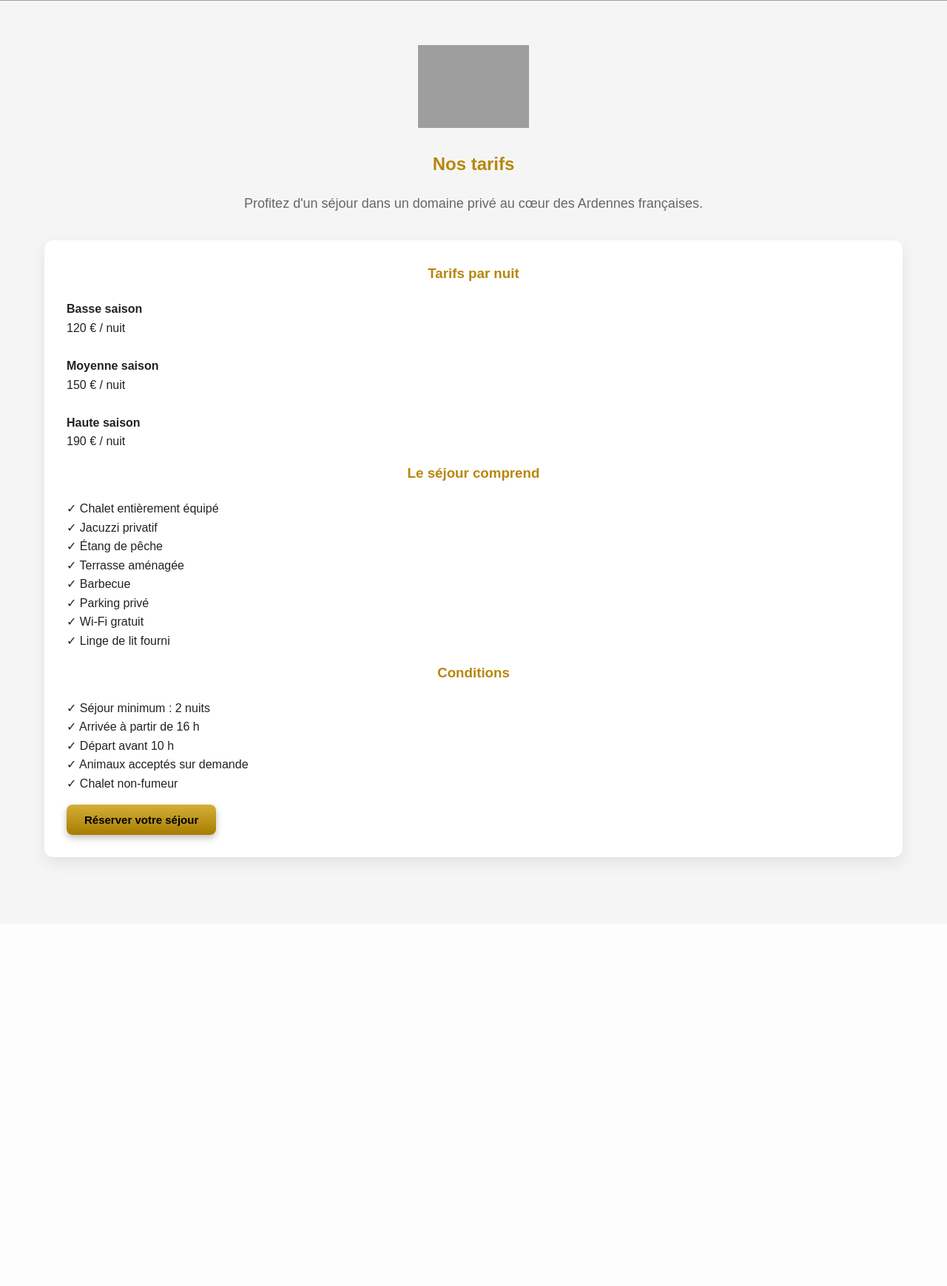
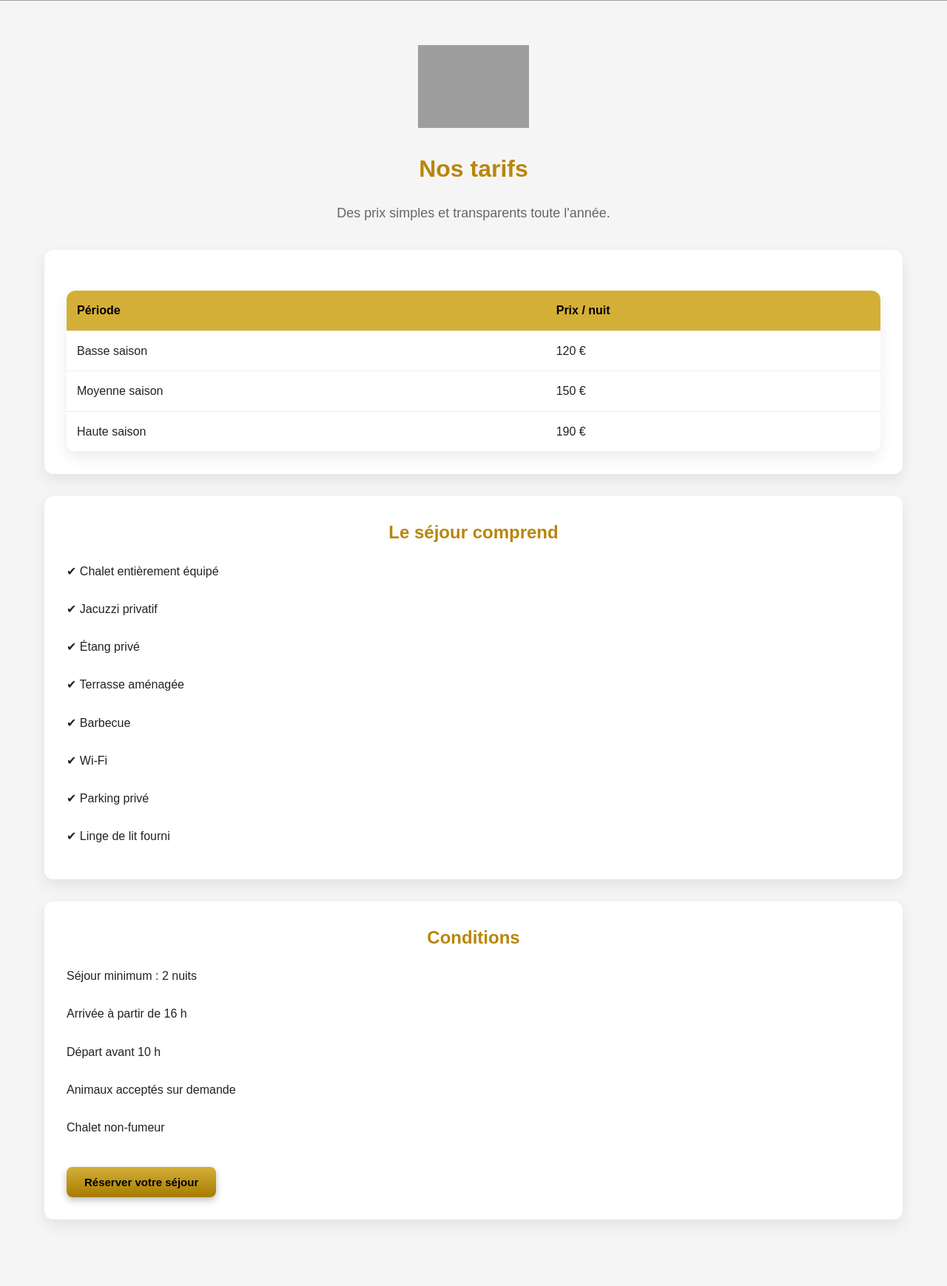
Before and after one commit to MSEDIT-1304/demo-le-domaine-de-lea, a Flask app: page /tarifs in a window 1280 px wide. Shown: the part 411-2150 px from the top of the page at 74% size. Before the commit the page ends 1585 px from the top, so only its background shows below. Run offline with Flask 3, Linux system fonts and the light colour scheme; grey boxes are pictures that could not be loaded.

Commit message:
Update tarifs.html

```diff
--- a/templates/tarifs.html
+++ b/templates/tarifs.html
@@ -2,16 +2,21 @@
 <html lang="fr">
 
 <head>
+
 <meta charset="UTF-8">
+
 <meta name="viewport" content="width=device-width, initial-scale=1.0">
+
 <title>Tarifs - Le Domaine de Léa</title>
 
 <link rel="stylesheet" href="{{ url_for('static', filename='style.css') }}">
+
 </head>
 
 <body>
 
 <nav class="navbar">
+
 <a href="/">Accueil</a>
 <a href="/chalet">Le chalet</a>
 <a href="/photos">Photos</a>
@@ -21,74 +26,139 @@
 <a href="/actualites">Actualités</a>
 <a href="/contact">Contact</a>
 <a href="/panier">Panier</a>
+
 </nav>
 
-<img src="{{ url_for('static', filename='images/banniere.jpg') }}" alt="Le Domaine de Léa" class="banniere">
+<img src="{{ url_for('static', filename='images/banniere.jpg') }}" class="banniere">
 
 <div class="contenu">
 
-<img src="{{ url_for('static', filename='images/logo.png') }}" alt="Logo Domaine de Léa" class="logo">
+<img src="{{ url_for('static', filename='images/logo.png') }}" class="logo">
 
-<h2>Nos tarifs</h2>
+<h1>Nos tarifs</h1>
 
 <p class="slogan">
-Profitez d'un séjour dans un domaine privé au cœur des Ardennes françaises.
+
+Des prix simples et transparents toute l'année.
+
 </p>
+<div class="presentation">
 
-<section class="services">
+<table>
 
-<div class="service">
+<tr>
 
-<h3>Tarifs par nuit</h3>
+<th>Période</th>
+
+<th>Prix / nuit</th>
+
+</tr>
+
+<tr>
+
+<td>Basse saison</td>
+
+<td>120 €</td>
+
+</tr>
+
+<tr>
+
+<td>Moyenne saison</td>
+
+<td>150 €</td>
+
+</tr>
+
+<tr>
+
+<td>Haute saison</td>
+
+<td>190 €</td>
+
+</tr>
+
+</table>
+
+</div>
+<div class="presentation">
+
+<h2>Le séjour comprend</h2>
 
 <p>
 
-<strong>Basse saison</strong><br>
-120 € / nuit<br><br>
+✔ Chalet entièrement équipé
 
-<strong>Moyenne saison</strong><br>
-150 € / nuit<br><br>
+<br><br>
 
-<strong>Haute saison</strong><br>
-190 € / nuit
+✔ Jacuzzi privatif
+
+<br><br>
+
+✔ Étang privé
+
+<br><br>
+
+✔ Terrasse aménagée
+
+<br><br>
+
+✔ Barbecue
+
+<br><br>
+
+✔ Wi-Fi
+
+<br><br>
+
+✔ Parking privé
+
+<br><br>
+
+✔ Linge de lit fourni
 
 </p>
 
-<h3>Le séjour comprend</h3>
+</div>
+<div class="presentation">
+
+<h2>Conditions</h2>
 
 <p>
 
-✓ Chalet entièrement équipé<br>
-✓ Jacuzzi privatif<br>
-✓ Étang de pêche<br>
-✓ Terrasse aménagée<br>
-✓ Barbecue<br>
-✓ Parking privé<br>
-✓ Wi-Fi gratuit<br>
-✓ Linge de lit fourni
+Séjour minimum : 2 nuits
+
+<br><br>
+
+Arrivée à partir de 16 h
+
+<br><br>
+
+Départ avant 10 h
+
+<br><br>
+
+Animaux acceptés sur demande
+
+<br><br>
+
+Chalet non-fumeur
 
 </p>
 
-<h3>Conditions</h3>
-
-<p>
-
-✓ Séjour minimum : 2 nuits<br>
-✓ Arrivée à partir de 16 h<br>
-✓ Départ avant 10 h<br>
-✓ Animaux acceptés sur demande<br>
-✓ Chalet non-fumeur
-
-</p>
+<br>
 
 <a href="/reservation">
-<button>Réserver votre séjour</button>
+
+<button>
+
+Réserver votre séjour
+
+</button>
+
 </a>
 
 </div>
-
-</section>
-
 </div>
 
 </body>
```
Lines whose indentation alone changed are shown as unchanged.
